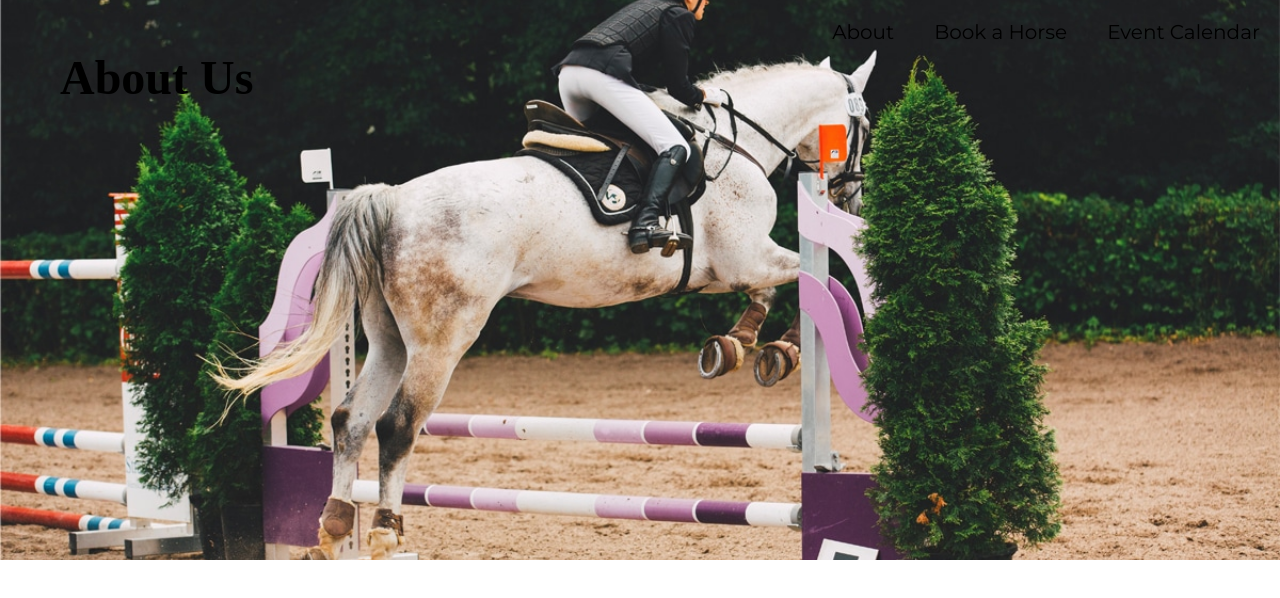
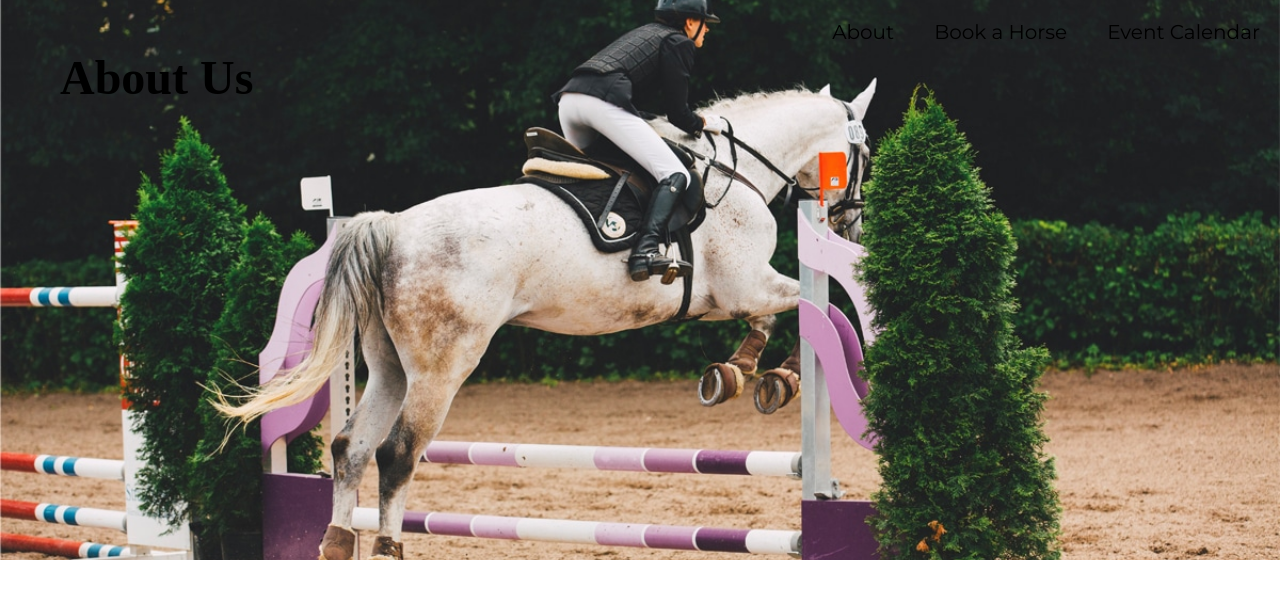
Before and after one commit to heatherdice/Elysian_Fields_Horse_Rentals, a React (Create React App) app in the folder client/: page /about in a window 1280 px wide. Shown: the top 598 px of the page. Built offline with nearby package versions, Linux system fonts and the light colour scheme; the HTML template or start-up script is replaced by a standard one; a web font is replaced by a local one.

Commit message:
Fixed hero image positioning

```diff
--- a/client/src/App.css
+++ b/client/src/App.css
@@ -19,7 +19,7 @@ h2, p {
 .hero-image {
   width: 100%;
   height: 70vh;
-  background-position: center;
+  background-position: 50% 25%;
   background-size: cover;
   background-repeat: no repeat;
 }
```
